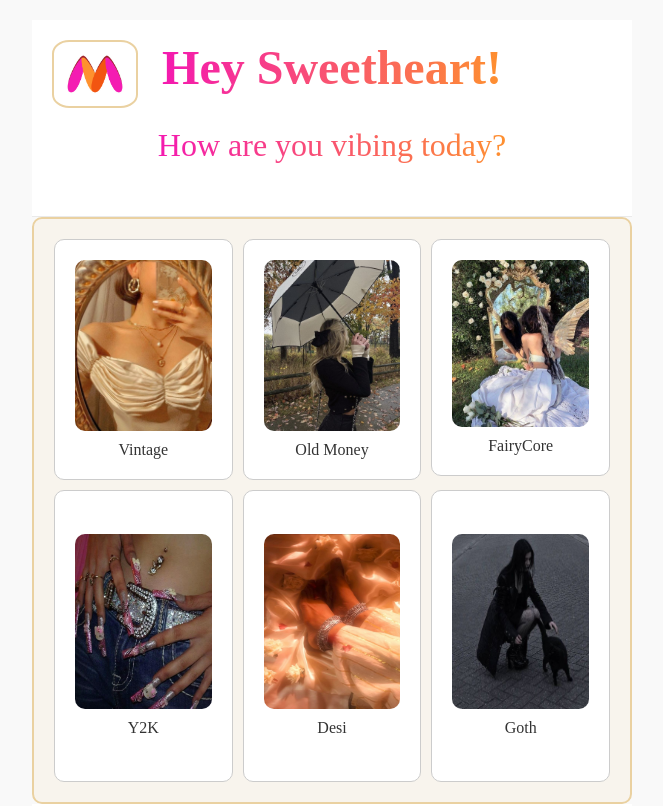
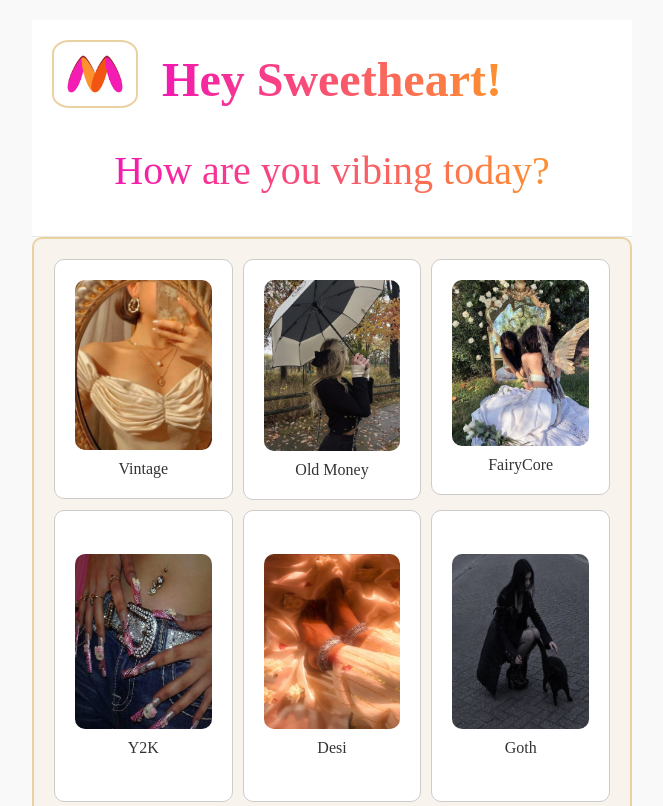
Before and after one commit to Myntra-Aesthetics/Your-Aesthetic, a React (Create React App) app: page / in a window 1280 px wide. Shown: the top 806 px of the page, without its empty margins (308-971 px from the left). Built offline with nearby package versions, Linux system fonts and the light colour scheme; a web font is replaced by a local one.

Commit message:
few more details

```diff
--- a/src/App.css
+++ b/src/App.css
@@ -21,7 +21,7 @@ body {
 
 .App-header {
   background-color: white;
-  padding: 20px;
+  padding: 2px;
   border-bottom: 1px solid #eaeaea;
   display: flex;
   flex-direction: column;
@@ -40,6 +40,7 @@ body {
 }
 
 h1 {
+  padding-top: 5%;
   font-size: 4rem;
   background: linear-gradient(to right, #F419B0, #FE902F);
   -webkit-background-clip: text;
@@ -49,10 +50,11 @@ h1 {
 }
 
 p {
-  font-size: 2rem;
+  font-size: 2.5rem;
   background: linear-gradient(to right, #F419B0, #FE902F);
   -webkit-background-clip: text;
   color: transparent;
+  animation: slideInFromRight 1s ease-out;
   font-family: 'Island Moments', cursive; /* Apply Island Moments font to paragraphs */
 }
 
--- a/src/components/Quiz.css
+++ b/src/components/Quiz.css
@@ -19,7 +19,7 @@ body {
    background-color: white;
    padding: 20px;
    border-bottom: 1px solid #eaeaea;
-   width: 100%;
+   width: 95%;
   max-width: 600px;
   margin: 0 auto;
  }
@@ -37,7 +37,7 @@ body {
  }
 
  .question {
-  font-size: 2rem;
+  font-size: 2.5rem;
   background: linear-gradient(to right, #F419B0, #FE902F);
   -webkit-background-clip: text;
   color: transparent;
```
